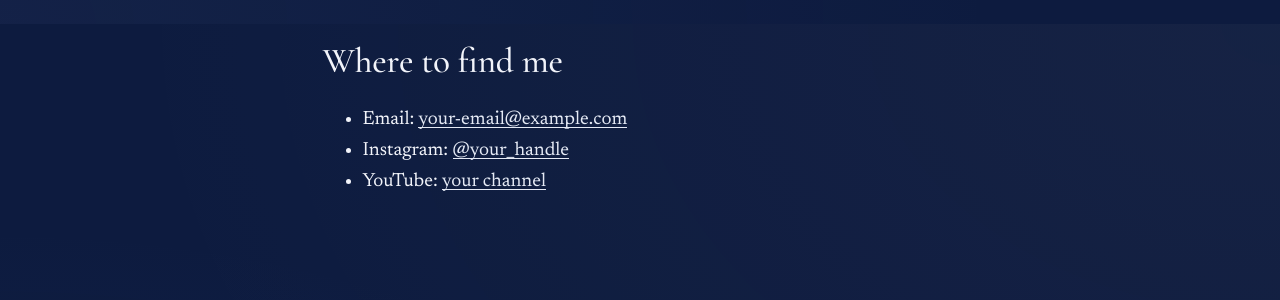
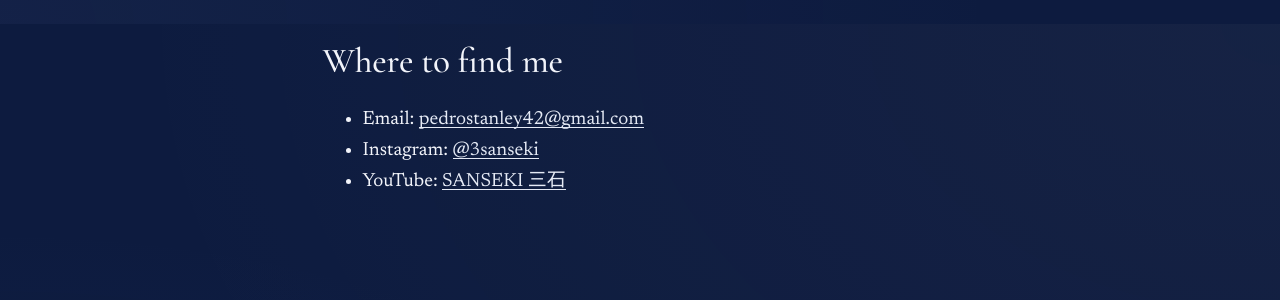
Before and after one commit to sanseki3/sanseki3.github.io, a Jekyll site: the page built from about.md, in a window 1280 px wide. Shown: the part 876-1176 px from the top of the page. Built offline with Jekyll 4.4.1, drawn with Linux system fonts in a browser that asks for light colours.

Commit message:
Update about.md

```diff
--- a/about.md
+++ b/about.md
@@ -24,8 +24,8 @@
 
 ## Where to find me
 
-- Email: [your-email@example.com](mailto:your-email@example.com)
-- Instagram: [@your_handle](https://instagram.com/your_handle)
-- YouTube: [your channel](https://youtube.com/@your_channel)
+- Email: [pedrostanley42@gmail.com](mailto:pedrostanley42@gmail.com)
+- Instagram: [@3sanseki](https://x.com/3sanseki)
+- YouTube: [SANSEKI 三石](https://www.youtube.com/@sansekitv)
 
 </div>
```
